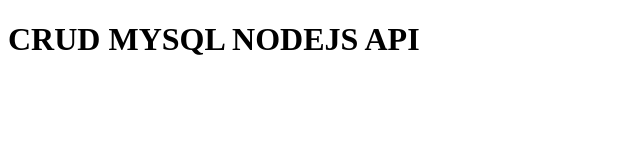
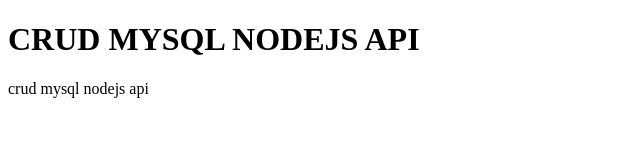
Before and after one commit to SophieRasoamialy/devopsDemo, a website: page index1.html in a window 1280 px wide. Shown: the whole page, without its empty margins (0-640 px from the left). Drawn offline with Linux system fonts and the light colour scheme.

Commit message:
update index1.html

```diff
--- a/index1.html
+++ b/index1.html
@@ -6,6 +6,6 @@
   </head>
   <body>
     <h1>CRUD MYSQL NODEJS API</h1>
-    <p></p>
+    <p>crud mysql nodejs api</p>
   </body>
 </html>
```
